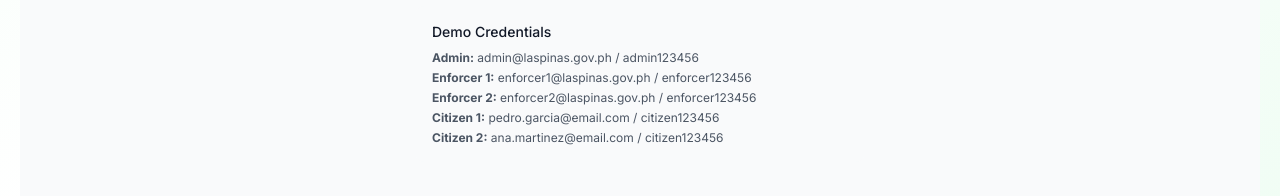
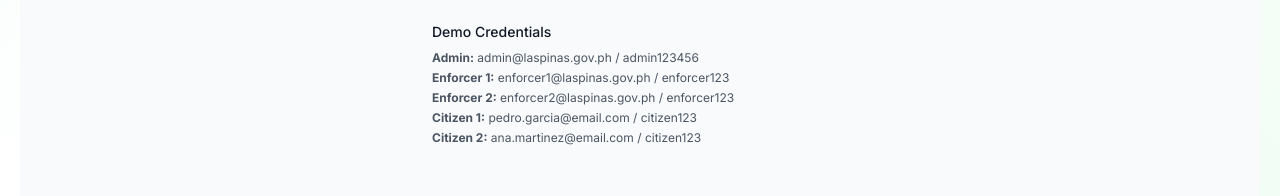
Before and after one commit to VengeTH/Traffic-Management-System, a React (Create React App) app in the folder frontend/: page /login in a window 1280 px wide. Shown: the part 647-843 px from the top of the page. Built offline with nearby package versions, Linux system fonts and the light colour scheme; no server answers.

Commit message:
Update demo credentials on LoginPage for consistency and security
- Changed demo passwords for Enforcer and Citizen accounts to enhance security.
- Updated the LoginPage component to reflect the new credentials.

```diff
--- a/frontend/src/pages/Auth/LoginPage.tsx
+++ b/frontend/src/pages/Auth/LoginPage.tsx
@@ -211,10 +211,10 @@ const LoginPage: React.FC = () => {
           <h3 className="text-sm font-medium text-gray-900 mb-2">Demo Credentials</h3>
           <div className="space-y-1 text-xs text-gray-600">
             <p><strong>Admin:</strong> admin@laspinas.gov.ph / admin123456</p>
-            <p><strong>Enforcer 1:</strong> enforcer1@laspinas.gov.ph / enforcer123456</p>
-            <p><strong>Enforcer 2:</strong> enforcer2@laspinas.gov.ph / enforcer123456</p>
-            <p><strong>Citizen 1:</strong> pedro.garcia@email.com / citizen123456</p>
-            <p><strong>Citizen 2:</strong> ana.martinez@email.com / citizen123456</p>
+            <p><strong>Enforcer 1:</strong> enforcer1@laspinas.gov.ph / enforcer123</p>
+            <p><strong>Enforcer 2:</strong> enforcer2@laspinas.gov.ph / enforcer123</p>
+            <p><strong>Citizen 1:</strong> pedro.garcia@email.com / citizen123</p>
+            <p><strong>Citizen 2:</strong> ana.martinez@email.com / citizen123</p>
           </div>
         </div>
       </div>
```
